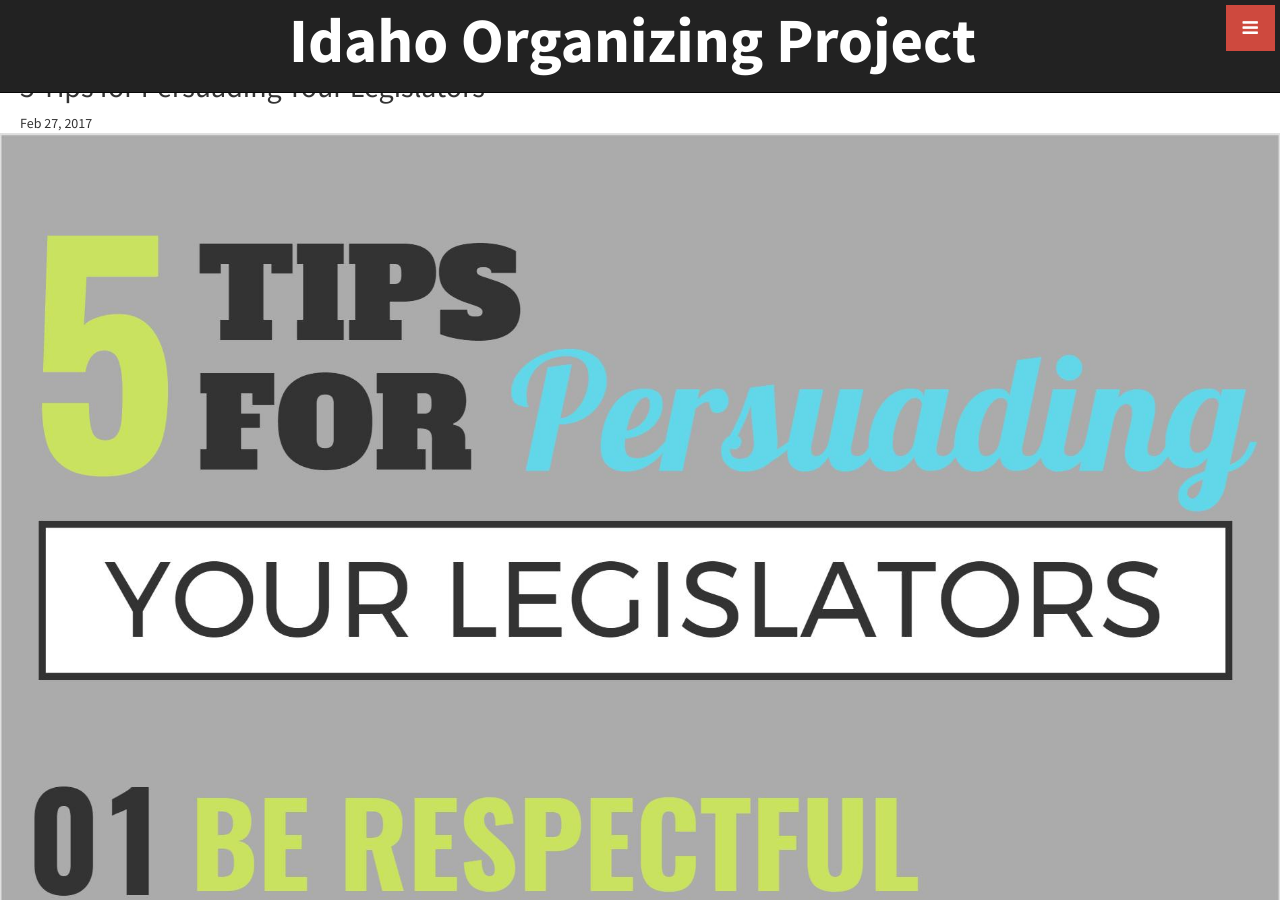
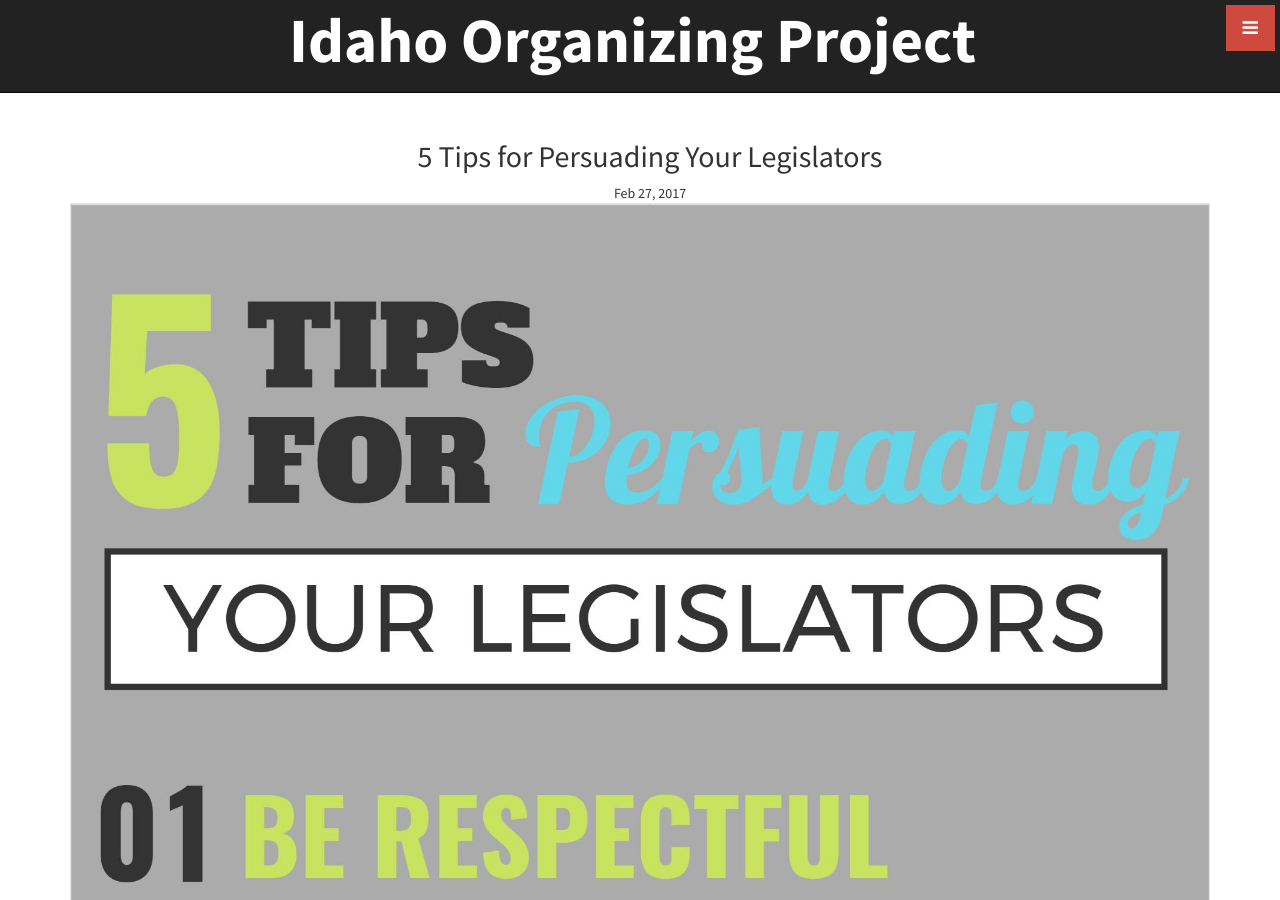
Before and after one commit to IdahoOrganizingProject/Idaho-Organizing-Project, a Jekyll site: the page built from _posts/2017-02-27-5-Tips-For-Perusading-Legislators.md, in a window 1280 px wide and 900 px high. Built offline with Jekyll 4.4.1, drawn with Linux system fonts in a browser that asks for light colours; comment, search, counter and statistics services are not loaded.

Commit message:
fixed links to blog posts

```diff
--- a/_layouts/post.html
+++ b/_layouts/post.html
@@ -1,8 +1,15 @@
 ---
-layout: default
+layout: page
 ---
 
-<h2 class="post-hed">{{ page.title }}</h2>
-<time class="post-hed">{{ page.date | date: "%b %-d, %Y" }}{% if page.author %} • {{ page.author }}{% endif %}{% if page.meta %} • {{ page.meta }}{% endif %}</time>
-
-{{ content }}
+<section id="about" class="about">
+  <div class="container">
+    <div class="row">
+      <div class="col-lg-12 text-center">
+        <h2 class="post-hed">{{ page.title }}</h2>
+        <time class="post-hed">{{ page.date | date: "%b %-d, %Y" }}{% if page.author %} • {{ page.author }}{% endif %}{% if page.meta %} • {{ page.meta }}{% endif %}</time>
+      </div>
+    </div>  <!-- /.row -->
+     {{ content }}
+  </div>  <!-- /.container -->
+</section>
--- a/blog.html
+++ b/blog.html
@@ -19,7 +19,7 @@ permalink: /blog/
       				{% endif %}
       				<div class="postcontent">
       				  <div class="postBoxTop"
-          		    <a href='{{post.url | prepend: site.url }}'><h1 class='post-title'>{{post.title}}</h1></a>
+          		    <h1 class='post-title'><a href="{{post.url | prepend: site.url }}">{{post.title}}</a></h1>
           				<div class='post-date'>{{ post.date | date: "%B %d, %Y"}}</div>
         				</div>
         				<div class='post-content'>{{post.categories}}</div>
```
Also changed, not shown: _posts/2017-03-22-Test-Post-1.md (+1 -1 lines).
